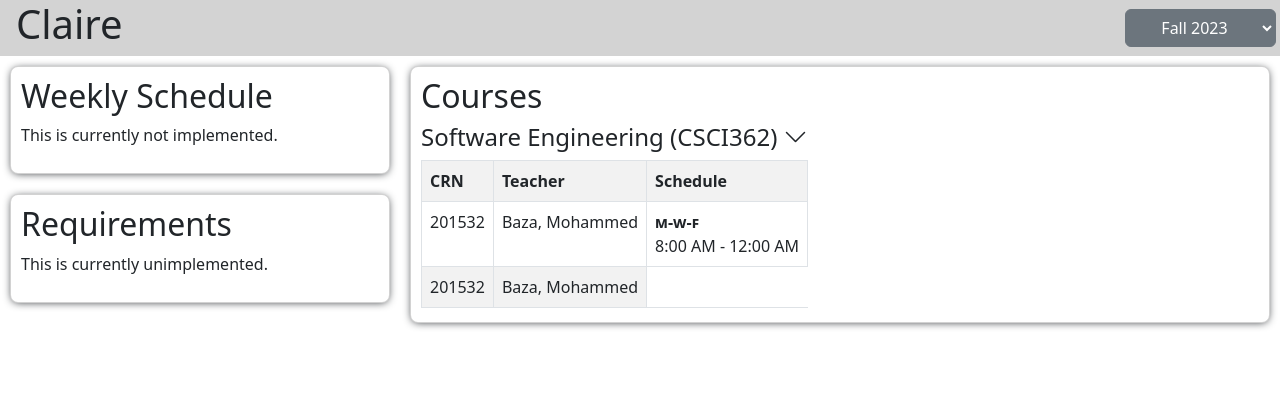
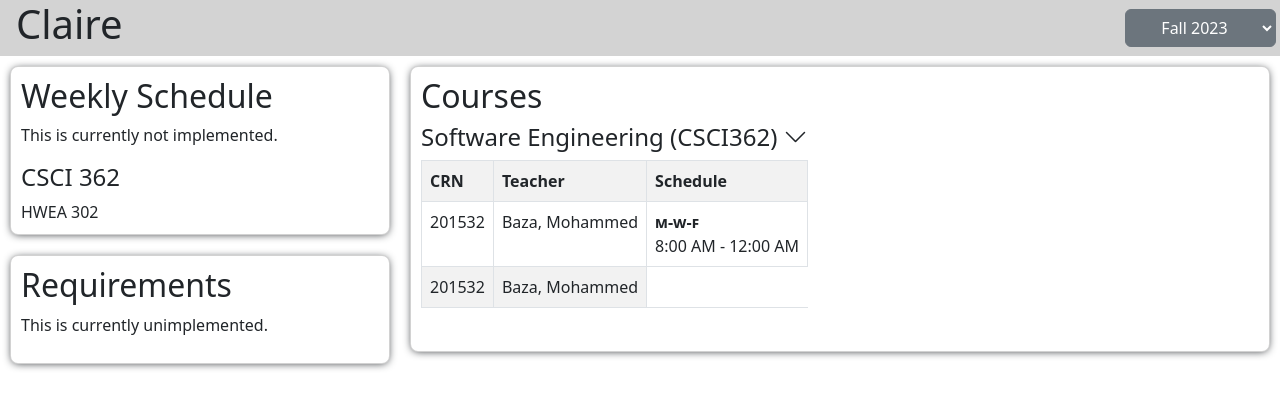
Before and after one commit to anabelle2001/class-registration-assistant, a website: page public/anabelle.html in a window 1280 px wide. Drawn offline with nearby package versions, Linux system fonts and the light colour scheme; files that its build step writes are made by us from their sources.

Commit message:
import color script into anabelle paage

```diff
--- a/public/anabelle.html
+++ b/public/anabelle.html
@@ -7,7 +7,7 @@
 
 
     <!-- Scripts -->
-
+        <script type="module" src="scripts/schedule.js"></script>
     <!-- CSS -->
         <!-- Bootstrap -->
         <script src="https://cdn.jsdelivr.net/npm/bootstrap@5.3.2/dist/js/bootstrap.bundle.min.js"></script>
@@ -37,6 +37,15 @@
             <div class="card">
                 <h2>Weekly Schedule</h2>
                 <p>This is currently not implemented.</p>
+
+                <div class="week" sid="202420">
+                    <div class="day" dow="m" color="red">
+                        <div class="meeting" crn="102344">
+                            <h4>CSCI 362</h4>
+                            <span class="loc">HWEA 302</span>
+                        </div>
+                    </div>
+                </div>
             </div>
             <div class="card" style="margin-top: 20px;">
                 <h2>Requirements</h2>
```
